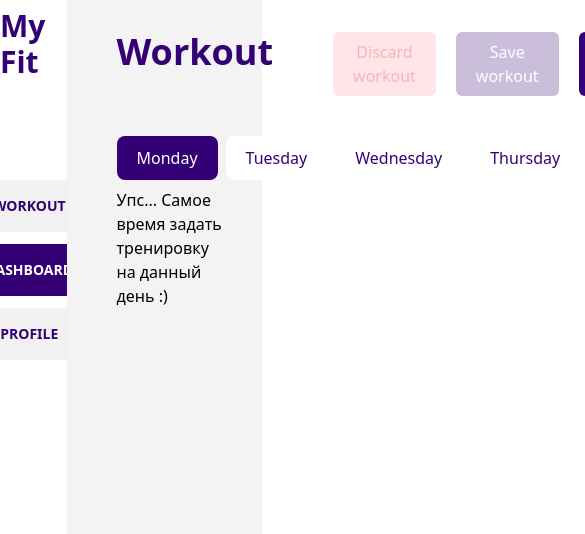
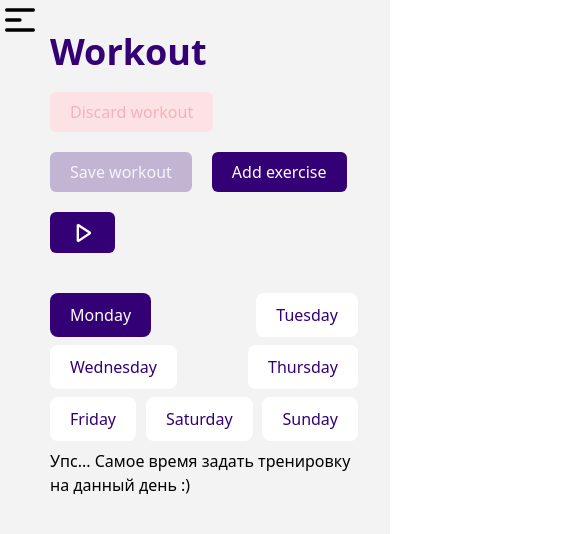
Before and after one commit to dimashooter/workout_fit, a React (Create React App) app: page /dashboard in a window 390 px wide. Shown: the top 534 px of the page, 585 px wide, since content can reach past the window. Built offline with nearby package versions, Linux system fonts and the light colour scheme.

Commit message:
add usMedia hook

```diff
--- a/src/Components/Navbar/Navbar.jsx
+++ b/src/Components/Navbar/Navbar.jsx
@@ -1,7 +1,11 @@
-import React, { useMemo } from 'react';
+import React, { useMemo, useState } from 'react';
 import { NavLink } from 'react-router-dom';
+import useMedia from '../../hooks/useMedia';
+import { HiOutlineMenuAlt1 } from 'react-icons/hi';
+import { TbArrowsCross } from 'react-icons/tb';
 
 const Navbar = () => {
+  const [activeMenu, setActiveMenu] = useState(false);
   const navbarMenu = useMemo(
     () => [
       { id: 0, name: 'Workout', linkTo: '/' },
@@ -10,9 +14,11 @@ const Navbar = () => {
     ],
     [],
   );
-
+  const changeMedia = useMedia(['(max-width: 900px)', '(min-width: 900px)'], [false, true]);
   return (
-    <div className="w-[15%] flex items-center pt-2  h-[100vh] flex-col gap-[100px]">
+    <>
+      {changeMedia ? (
+        <div className="w-[15%]   flex items-center pt-2  h-[100vh] flex-col gap-[100px]">
           <h1 className="font-bold text-3xl text-[#340075]">My Fit</h1>
           <ul className="text-center flex-col gap-3 flex uppercase">
             {navbarMenu.map((item) => {
@@ -34,6 +40,22 @@ const Navbar = () => {
             })}
           </ul>
         </div>
+      ) : (
+        <>
+          <button
+            onClick={() => setActiveMenu(!activeMenu)}
+            className="absolute top-0 transition-all ease-in-out duration-500 z-10"
+            style={{ left: activeMenu ? '50vw' : '0' }}>
+            {activeMenu ? <TbArrowsCross size={'40px'} /> : <HiOutlineMenuAlt1 size={'40px'} />}
+          </button>
+          <div
+            className="absolute top-0 left-[-100%] w-[50vw] bg-slate-400 h-[100vh] transition-all ease-in-out duration-500 z-10"
+            style={{ left: activeMenu ? '0%' : '-100%' }}>
+            test
+          </div>
+        </>
+      )}
+    </>
   );
 };
 
--- a/src/Components/main/Main.jsx
+++ b/src/Components/main/Main.jsx
@@ -7,7 +7,7 @@ import MainHeader from './MainHeader';
 
 const Main = () => {
   return (
-    <div className="w-[50%] bg-[#f3f3f3] min-h-[100vh] pl-[50px] py-8 pr-8 ">
+    <div className="lg:w-[50%] sm:w-[100%] bg-[#f3f3f3] min-h-[100vh] pl-[50px] py-8 pr-8 ">
       <MainHeader />
       <div className="mt-10">
         <Routes>
--- a/src/Components/main/MainHeader.jsx
+++ b/src/Components/main/MainHeader.jsx
@@ -37,11 +37,10 @@ const MainHeader = () => {
     dispatch(addToDashboard({ exercises, currentTime }));
     dispatch(clearExercise());
     nav('/dashboard');
-
   };
 
   return (
-    <div className="flex gap-5">
+    <div className="flex gap-5 flex-wrap">
       <h2 className="font-bold text-4xl text-[#340075] mr-10">Workout</h2>
       <button
         className="text-[#f69ca5] bg-[#ffdde1] px-5 py-2 rounded-md disabled:opacity-75"
--- a/src/Pages/Dashboard.jsx
+++ b/src/Pages/Dashboard.jsx
@@ -39,7 +39,7 @@ const Dashboard = () => {
   const filteredDashboard = state.dashboard.filter((el) => el.day === activeDay);
   return (
     <div>
-      <div className="flex gap-2 w-full justify-between mb-2" onClick={handleDay}>
+      <div className="flex gap-2 w-full justify-between mb-2 flex-wrap" onClick={handleDay}>
         {buttons.map((btn) => {
           const styles =
             activeMenuItem === btn.id
--- /dev/null
+++ b/src/hooks/useMedia.js
@@ -0,0 +1,23 @@
+import { useEffect, useState } from 'react';
+
+export default function useMedia(queries, values, defaultValue) {
+  const mediaQueryLists = queries.map((q) => window.matchMedia(q));
+
+  const getValue = () => {
+    const index = mediaQueryLists.findIndex((mql) => mql.matches);
+
+    return typeof values[index] !== 'undefined' ? values[index] : defaultValue;
+  };
+
+  const [value, setValue] = useState(getValue);
+
+  useEffect(() => {
+    const handler = () => setValue(getValue);
+
+    mediaQueryLists.forEach((mql) => mql.addListener(handler));
+
+    return () => mediaQueryLists.forEach((mql) => mql.removeListener(handler));
+  }, []);
+
+  return value;
+}
```
Lines whose indentation alone changed are shown as unchanged.
